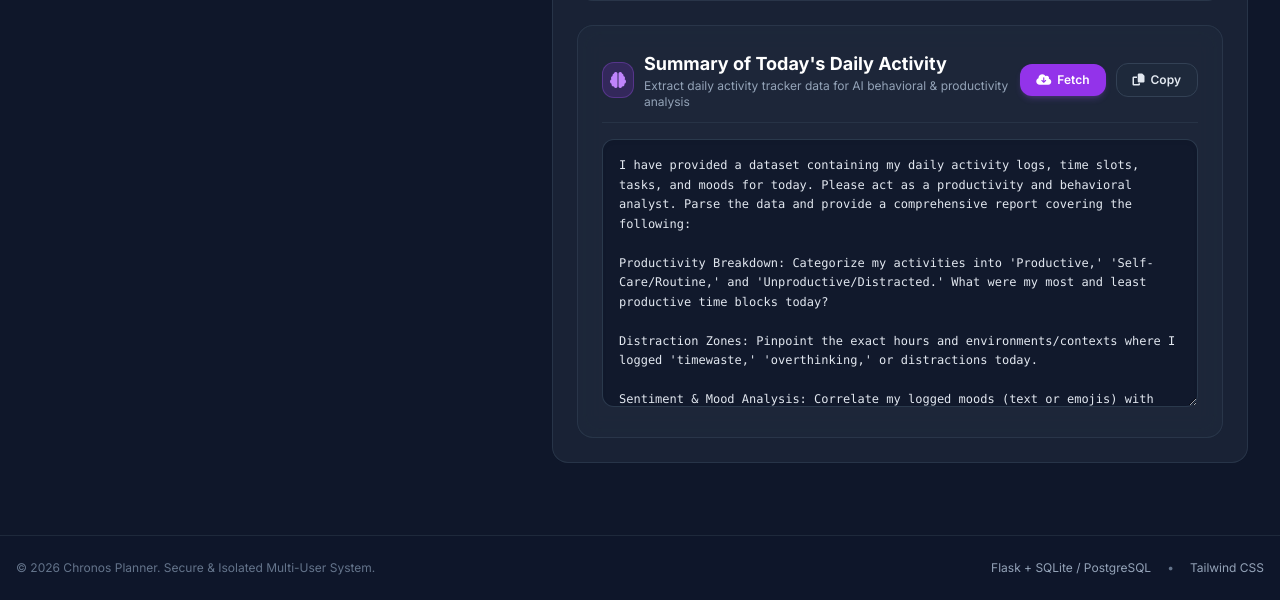
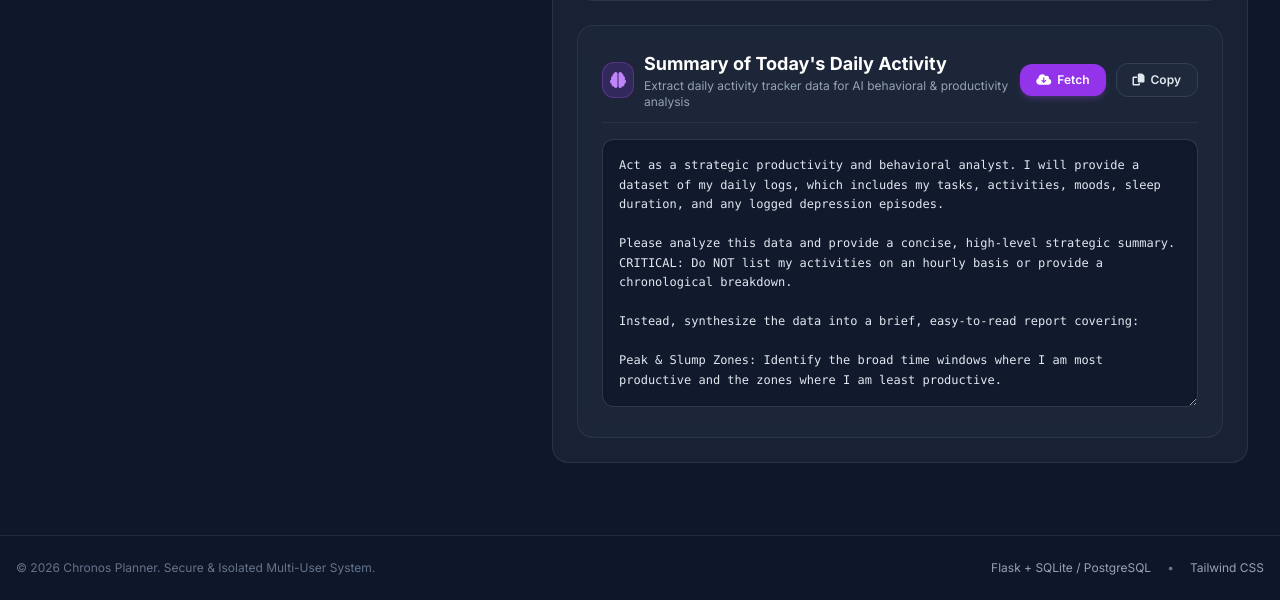
Before and after one commit to nkchoudhary2000/planner_appv1, a Flask app: page /daily in a window 1280 px wide. Shown: the part 2196-2796 px from the top of the page. Run offline with Flask 3, Linux system fonts and the light colour scheme; the visitor is signed in with stand-in values (Sample User, id 1); data comes from the database, SQL or seed files in the repository; data that the repository does not hold is empty; some libraries are stand-ins or nearby versions.

Commit message:
update prompt

```diff
--- a/app/templates/planner/daily.html
+++ b/app/templates/planner/daily.html
@@ -706,17 +706,19 @@
                 </div>
 
                 <div class="relative">
-                    <textarea id="daily-activity-summary-textarea" rows="12" class="w-full bg-slate-900/80 border border-slate-700/80 rounded-xl p-4 text-xs font-mono text-slate-200 placeholder-slate-500 focus:outline-none focus:ring-2 focus:ring-purple-500 leading-relaxed shadow-inner">I have provided a dataset containing my daily activity logs, time slots, tasks, and moods for today. Please act as a productivity and behavioral analyst. Parse the data and provide a comprehensive report covering the following:
-
-Productivity Breakdown: Categorize my activities into 'Productive,' 'Self-Care/Routine,' and 'Unproductive/Distracted.' What were my most and least productive time blocks today?
-
-Distraction Zones: Pinpoint the exact hours and environments/contexts where I logged 'timewaste,' 'overthinking,' or distractions today.
-
-Sentiment & Mood Analysis: Correlate my logged moods (text or emojis) with specific times and tasks today. When did I feel most positive, and what triggered negative or neutral moods?
-
-Proactive Peak Hours: Identify the time blocks where I was consistently engaging in high-value, deep-work activities today.
-
-Actionable Recommendations: Based on today's patterns, suggest 2-3 specific behavioral tweaks to help me avoid slumps and maximize my peak hours tomorrow.</textarea>
+                    <textarea id="daily-activity-summary-textarea" rows="12" class="w-full bg-slate-900/80 border border-slate-700/80 rounded-xl p-4 text-xs font-mono text-slate-200 placeholder-slate-500 focus:outline-none focus:ring-2 focus:ring-purple-500 leading-relaxed shadow-inner">Act as a strategic productivity and behavioral analyst. I will provide a dataset of my daily logs, which includes my tasks, activities, moods, sleep duration, and any logged depression episodes.
+
+Please analyze this data and provide a concise, high-level strategic summary. CRITICAL: Do NOT list my activities on an hourly basis or provide a chronological breakdown.
+
+Instead, synthesize the data into a brief, easy-to-read report covering:
+
+Peak & Slump Zones: Identify the broad time windows where I am most productive and the zones where I am least productive.
+
+Unproductivity Triggers: What specific patterns (e.g., sleep deficits, mood shifts, depression episodes, or specific types of tasks) lead to my unproductive zones and distractions?
+
+Daily Optimization: Based on my patterns, what is the core reason behind my slumps, and how can I adjust my routine to get the most out of my day?
+
+Action Plan for Tomorrow: Provide a concrete, highly actionable strategy for how I should structure and plan tomorrow to maximize my peak hours, mitigate the slumps, and get my most important things done. Keep this section to 2-3 focused bullet points.</textarea>
                 </div>
             </div>
         </div>
@@ -1971,17 +1973,19 @@ function autoSaveSlot(dateStr, slot, slotId) {
     }, 600);
 }
 
-const BASE_DAILY_PROMPT = `I have provided a dataset containing my daily activity logs, time slots, tasks, and moods for today. Please act as a productivity and behavioral analyst. Parse the data and provide a comprehensive report covering the following:
-
-Productivity Breakdown: Categorize my activities into 'Productive,' 'Self-Care/Routine,' and 'Unproductive/Distracted.' What were my most and least productive time blocks today?
-
-Distraction Zones: Pinpoint the exact hours and environments/contexts where I logged 'timewaste,' 'overthinking,' or distractions today.
-
-Sentiment & Mood Analysis: Correlate my logged moods (text or emojis) with specific times and tasks today. When did I feel most positive, and what triggered negative or neutral moods?
-
-Proactive Peak Hours: Identify the time blocks where I was consistently engaging in high-value, deep-work activities today.
-
-Actionable Recommendations: Based on today's patterns, suggest 2-3 specific behavioral tweaks to help me avoid slumps and maximize my peak hours tomorrow.`;
+const BASE_DAILY_PROMPT = `Act as a strategic productivity and behavioral analyst. I will provide a dataset of my daily logs, which includes my tasks, activities, moods, sleep duration, and any logged depression episodes.
+
+Please analyze this data and provide a concise, high-level strategic summary. CRITICAL: Do NOT list my activities on an hourly basis or provide a chronological breakdown.
+
+Instead, synthesize the data into a brief, easy-to-read report covering:
+
+Peak & Slump Zones: Identify the broad time windows where I am most productive and the zones where I am least productive.
+
+Unproductivity Triggers: What specific patterns (e.g., sleep deficits, mood shifts, depression episodes, or specific types of tasks) lead to my unproductive zones and distractions?
+
+Daily Optimization: Based on my patterns, what is the core reason behind my slumps, and how can I adjust my routine to get the most out of my day?
+
+Action Plan for Tomorrow: Provide a concrete, highly actionable strategy for how I should structure and plan tomorrow to maximize my peak hours, mitigate the slumps, and get my most important things done. Keep this section to 2-3 focused bullet points.`;
 
 async function fetchDailyActivity(dateStr) {
     const fetchBtn = document.getElementById('fetch-daily-activity-btn');
```
